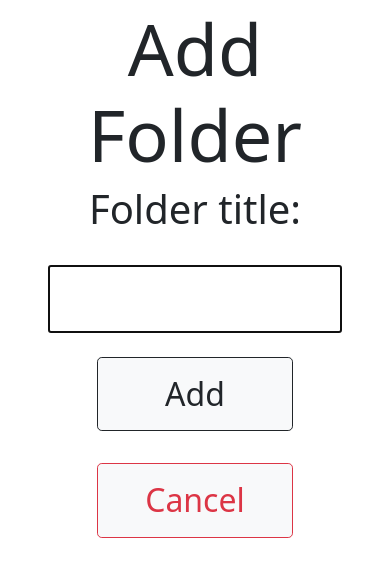
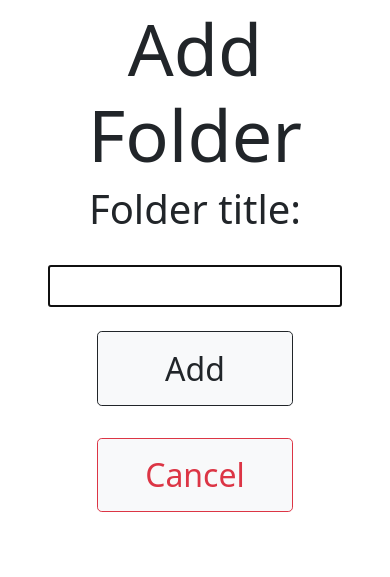
Before and after one commit to LeoMainini/personal-todo, a Flask app: page /add/folder in a window 390 px wide. Shown: the part 97-674 px from the top of the page. Run offline with Flask 2, Linux system fonts and the light colour scheme; a user stored in the database is signed in; some libraries are stand-ins or nearby versions.

Commit message:
fix font size and imports

```diff
--- a/server.py
+++ b/server.py
@@ -1,6 +1,5 @@
-from flask import Flask, redirect, render_template, sessions, url_for, request, flash, abort
+from flask import Flask, redirect, render_template, url_for, request, flash, abort
 from flask_bootstrap import Bootstrap
-from flask_login.utils import login_url
 from flask_wtf import FlaskForm
 from sqlalchemy.orm import relationship
 from wtforms import StringField, SubmitField, EmailField
--- a/static/style/style.css
+++ b/static/style/style.css
@@ -33,13 +33,13 @@ p{
 }
 .form-field{
     width: 60%;
-    font-size: 3rem;
-    height: 6vh;
+    font-size: 1.5rem;
+    height: 4vh;
 }
 
 .login-field{
     width: 100%;
-    font-size: 2rem;
+    font-size: 1.5rem;
     height: 4vh;
 }
 .form-error{
@@ -111,10 +111,10 @@ p{
 
     .form-field{
         width: 80%;
-        height: 8vh;
+        height: 5vh;
     }
     .login-field{
-        font-size: 2.25 rem;
+        font-size: 1.5 rem;
         height: 5vh;
     }
     p{
```
